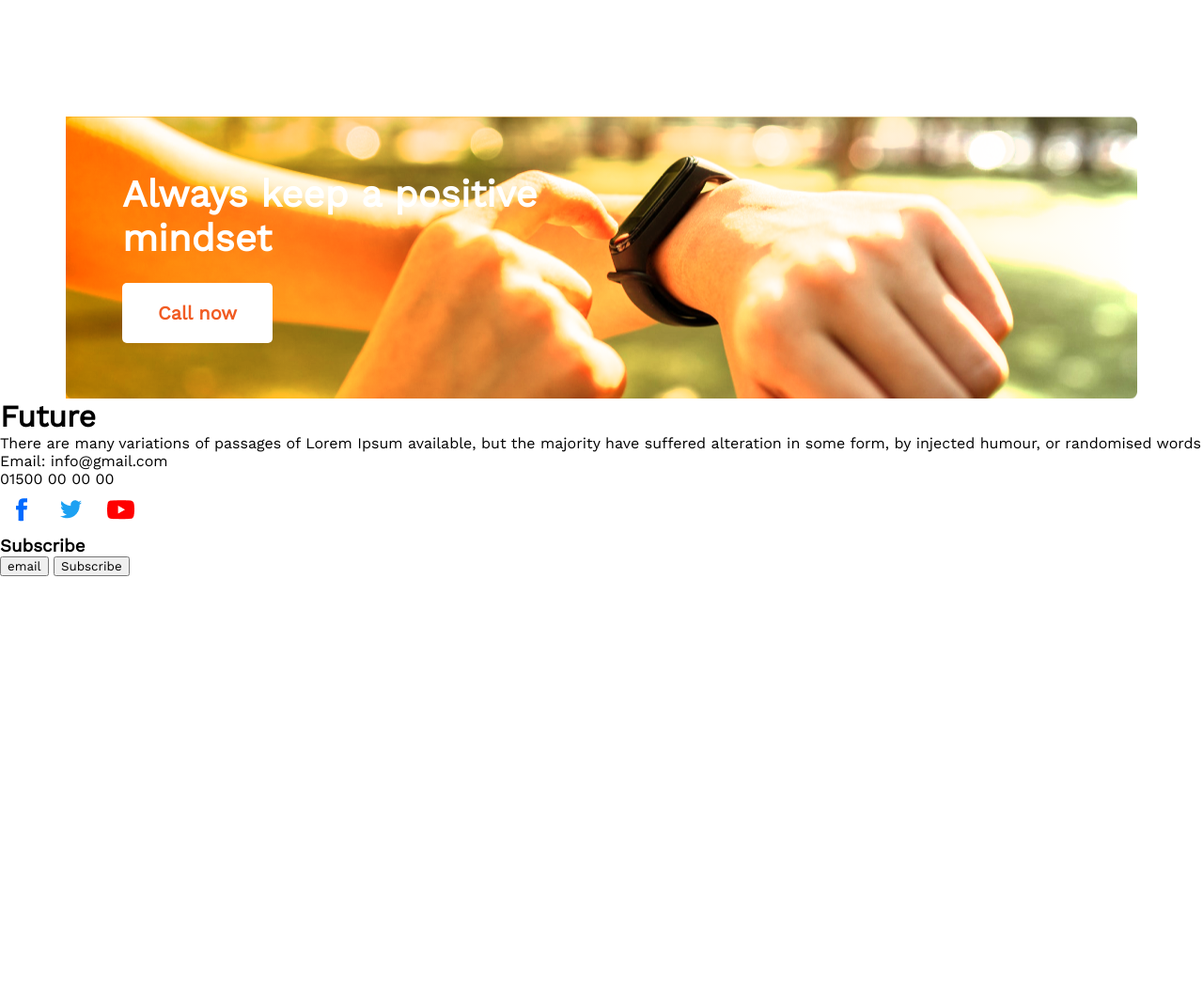
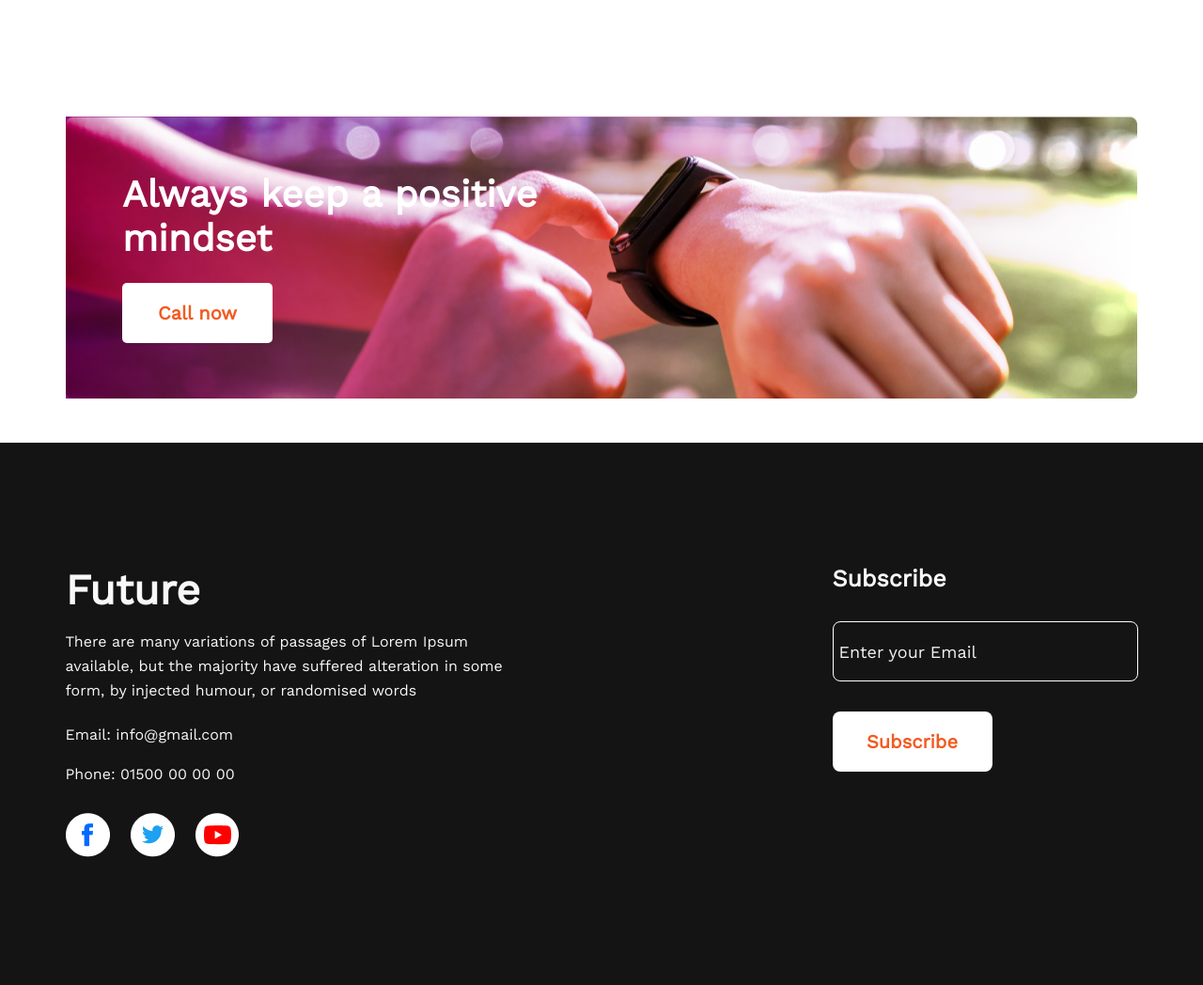
Before and after one commit to dhee-chowdhury/Web-Training, a plain HTML site: page index.html in a window 1280 px wide. Shown: the part 2094-3142 px from the top of the page at 94% size. Before the commit the page ends 2707 px from the top, so only its background shows below. Drawn offline with nearby package versions, Linux system fonts and the light colour scheme.

Commit message:
final polish

```diff
--- a/index.html
+++ b/index.html
@@ -86,7 +86,7 @@
         <h1 class="footer-future-title">Future</h1>
         <p class="footer-future-info">There are many variations of passages of Lorem Ipsum available, but the majority have suffered alteration in some form, by injected humour, or randomised words</p>
         <p id="email">Email: info@gmail.com</p>
-        <p id="phone">01500 00 00 00</p>
+        <p id="phone">Phone: 01500 00 00 00</p>
         <div class="follow-icons">
           <img src="images/icons/fb.png" alt="facebook">
           <img src="images/icons/twitter.png" alt="twitter">
@@ -96,7 +96,7 @@
       <div class="footer-subscribe">
         <h3 id="subscribe">Subscribe</h3>
         <div class="form-contact">
-          <input type="button" value="email" placeholder="Enter your email">
+          <input id = "email-input" type="button" value="Enter your Email" placeholder="Enter your email">
           <button id="subscribe-button">Subscribe</button>
         </div>
       </div>
--- a/styles/new-year-motivation.css
+++ b/styles/new-year-motivation.css
@@ -160,7 +160,7 @@
 }
 
 .mindset {
-    background: linear-gradient(to right, orange, white), url(../images/watch.png);
+    background: linear-gradient(to right, purple, white), url(../images/watch.png);
     background-blend-mode: overlay;
     /* background-image: url(../images/watch.png); */
     background-repeat: no-repeat;
@@ -204,3 +204,110 @@
     margin-top: 24px;
     margin-bottom: 59px;
 }
+
+.footer {
+    display: flex;
+    justify-content: center;
+    background: #151414;
+    background-repeat: no-repeat;
+    /* width: 1600px;*/
+    height: 577px;
+    background-size: cover;
+    margin-top: 47px;
+    color: #F8F8F8;
+
+}
+
+.footer-info {
+    display: flex;
+    /* padding-left: 230px; */
+    /* padding-right: 230px; */
+    padding-top: 130px;
+}
+
+.footer-future-title {
+    width: 148px;
+    height: 53px;
+    font-weight: 700;
+    font-size: 45px;
+    line-height: 53px;
+
+}
+
+.footer-future-info {
+    padding-top: 16px;
+    width: 485px;
+    height: 78px;
+    line-height: 26px;
+
+}
+
+#email {
+    padding-top: 24px;
+    width: 184px;
+    height: 26px;
+
+}
+
+#phone {
+    padding-top: 16px;
+
+}
+
+.follow-icons {
+    padding-top: 32px;
+
+}
+
+.follow-icons img {
+    margin-right: 17px;
+}
+
+.footer-subscribe {
+    margin-left: 331px;
+
+}
+
+#subscribe {
+    width: 123px;
+    height: 29px;
+    font-weight: 600;
+    font-size: 25px;
+    line-height: 29px;
+    padding-bottom: 31px;
+}
+
+.form-contact {
+    display: flex;
+    flex-direction: column;
+
+}
+
+#email-input {
+    background: #151414;
+    ;
+    width: 325px;
+    height: 64px;
+    font-weight: 400;
+    font-size: 18px;
+    line-height: 21px;
+    border: 1px solid #FFFFFF;
+    color: #F3F3F3;
+    border-radius: 8px;
+    margin-bottom: 16px;
+    text-align: left;
+
+}
+
+#subscribe-button {
+    width: 170px;
+    height: 64px;
+    font-weight: 600;
+    font-size: 20px;
+    line-height: 24px;
+    color: #F15B22;
+    background: #FFFFFF;
+    border: 0;
+    border-radius: 8px;
+    margin-top: 16px;
+}
```
